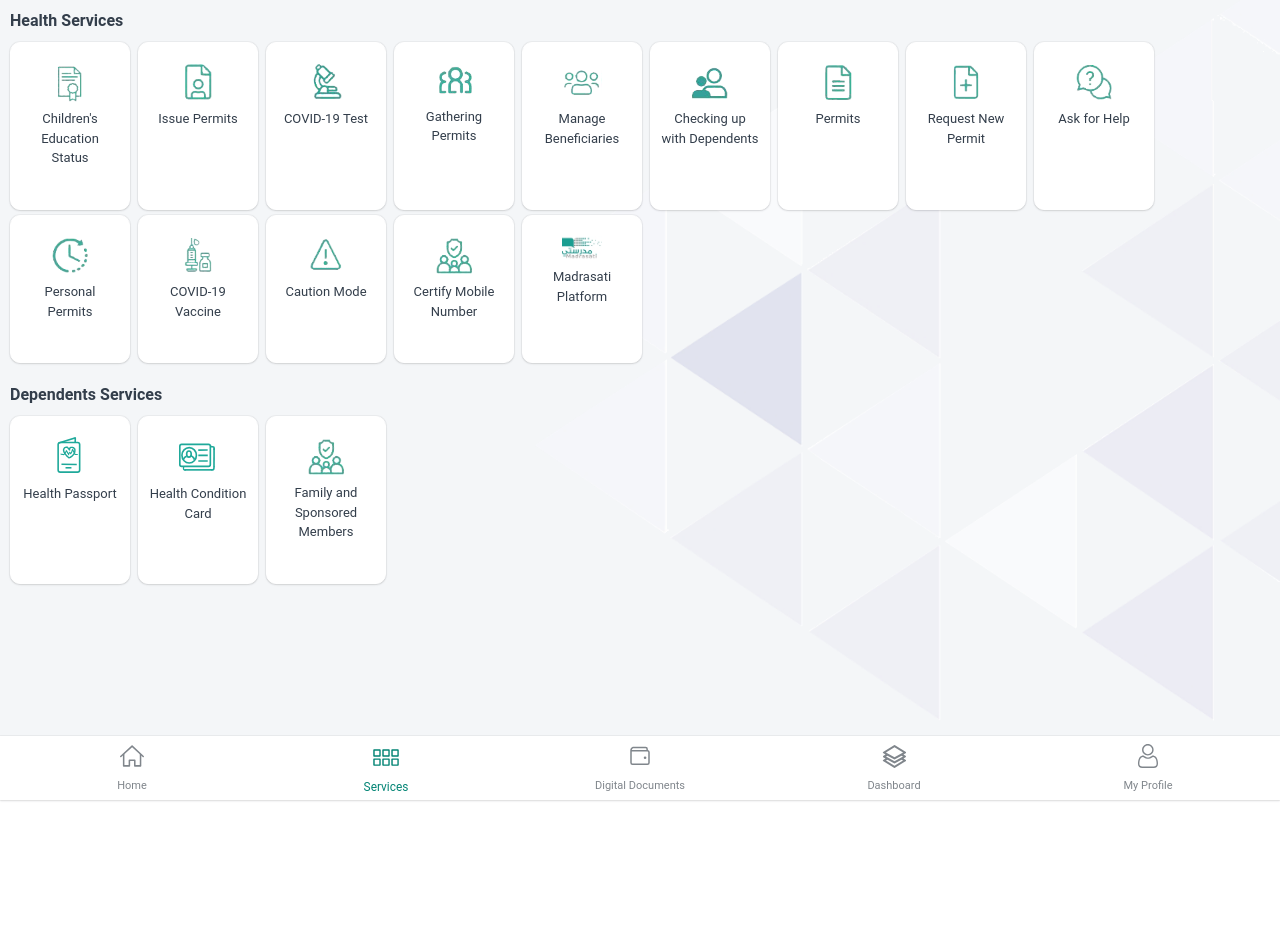
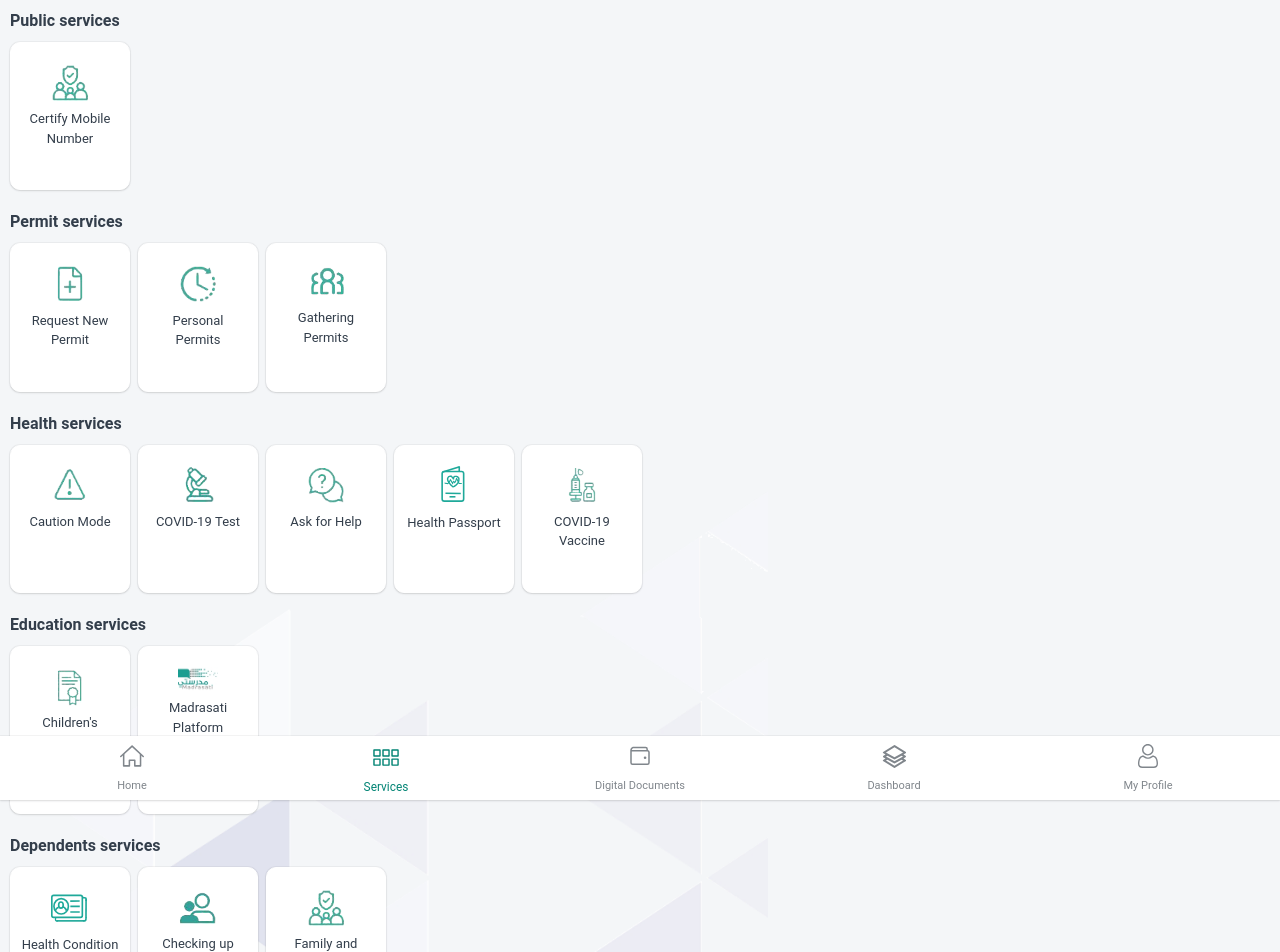
Before and after one commit to Yegoroot/taww, a React (Create React App) app: page /app/services in a window 1280 px wide. Shown: the top 952 px of the page. Before the commit the page ends 800 px from the top, so only its background shows below. Built offline with nearby package versions, Linux system fonts and the light colour scheme; what i18next-xhr-backend, jss-rtl would draw is missing.

Commit message:
english translate page service

```diff
--- a/src/components/GlobalStyle.ts
+++ b/src/components/GlobalStyle.ts
@@ -1,4 +1,5 @@
 import { createStyles, makeStyles } from '@material-ui/core'
+import { DIRECTION } from '../constants'
 
 const useStyles = makeStyles((theme) => createStyles({
   '@global': {
@@ -8,7 +9,7 @@ const useStyles = makeStyles((theme) => createStyles({
       padding: 0,
     },
     html: {
-      direction: 'ltr',
+      direction: DIRECTION,
       '-webkit-font-smoothing': 'antialiased',
       '-moz-osx-font-smoothing': 'grayscale',
       // [theme.breakpoints.up('md')]: {
--- a/src/components/Services/Services.jsx
+++ b/src/components/Services/Services.jsx
@@ -4,7 +4,7 @@ import { useTranslation } from 'react-i18next'
 import HealthPassportIcon from '../IconsSvg/HealthPassport'
 import UserCard from '../IconsSvg/UserCard'
 import Family from '../IconsSvg/Family'
-import Microscope from '../IconsSvg/Microscope'
+// import Microscope from '../IconsSvg/Microscope'
 import Vacine from '../IconsSvg/Vacine'
 
 const useStyles = makeStyles((theme) => ({
@@ -68,32 +68,32 @@ export const FamilyCard = () => {
     </div>
   )
 }
-export const CertifyNumberCard = () => {
-  const classes = useStyles()
-  const { t } = useTranslation()
-  return (
+// export const CertifyNumberCard = () => {
+//   const classes = useStyles()
+//   const { t } = useTranslation()
+//   return (
 
-    <div className={classes.wrapSlide}>
-      <Family />
-      <span className={classes.slideTitle}>
-        {t('card.cirtifyNumber')}
-      </span>
-    </div>
-  )
-}
-export const MicroscopeCard = () => {
-  const classes = useStyles()
-  const { t } = useTranslation()
-  return (
+//     <div className={classes.wrapSlide}>
+//       <Family />
+//       <span className={classes.slideTitle}>
+//         {t('card.cirtifyNumber')}
+//       </span>
+//     </div>
+//   )
+// }
+// export const MicroscopeCard = () => {
+//   const classes = useStyles()
+//   const { t } = useTranslation()
+//   return (
 
-    <div className={classes.wrapSlide}>
-      <Microscope />
-      <span className={classes.slideTitle}>
-        {t('card.test')}
-      </span>
-    </div>
-  )
-}
+//     <div className={classes.wrapSlide}>
+//       <Microscope />
+//       <span className={classes.slideTitle}>
+//         {t('card.test')}
+//       </span>
+//     </div>
+//   )
+// }
 
 export const VacineCard = () => {
   const classes = useStyles()
--- a/src/constants.ts
+++ b/src/constants.ts
@@ -1,7 +1,7 @@
 // export const ENABLE_REDUX_DEV_TOOLS = true
 export const DEBUG_I18 = true
 export const DEFAULT_LANGUAGE = 'en'
-export const DIRECTION = 'rtl' // так же поменяй в GlobalStyle
+export const DIRECTION = 'ltr' // так же поменяй в GlobalStyle
 export const DOMAIN = 'http://localhost:3000/'
 
 export const THEMES = {
--- a/src/layouts/DashboardLayout.tsx
+++ b/src/layouts/DashboardLayout.tsx
@@ -8,13 +8,14 @@ const useStyles = makeStyles((theme: ThemeOptions) => ({
   root: {
     backgroundColor: theme.palette.background.dark,
     backgroundImage: `url('/images/background/${theme.name}.png')`,
-    height: '100%',
+    // height: '100%',
     backgroundSize: '60%',
     backgroundRepeat: 'no-repeat',
-    backgroundPosition: '100% calc(100% - 70px)',
+    backgroundPosition: '0% calc(100% - 70px)',
+    backgroundAttachment: 'fixed'
   },
   wrapper: {
-    paddingBottom: 70,
+    paddingBottom: 50,
     overflow: 'auto'
   }
 }))
--- a/src/layouts/EmptyLayout.tsx
+++ b/src/layouts/EmptyLayout.tsx
@@ -3,10 +3,10 @@ import { makeStyles } from '@material-ui/core'
 
 const useStyles = makeStyles(() => ({
   root: {
-    height: '100%',
-    backgroundSize: '60%',
-    backgroundRepeat: 'no-repeat',
-    backgroundPosition: '100% 90%',
+    // height: '100%',
+    // backgroundSize: '60%',
+    // backgroundRepeat: 'no-repeat',
+    // backgroundPosition: '100% 90%',
     padding: 20
   }
 }))
--- a/src/layouts/HomeLayout.tsx
+++ b/src/layouts/HomeLayout.tsx
@@ -7,13 +7,8 @@ import Menu from '../components/Menu'
 const useStyles = makeStyles((theme: ThemeOptions) => ({
   root: {
     backgroundColor: theme.palette.background.dark,
-    height: '100%',
-    backgroundSize: '60%',
-    backgroundRepeat: 'no-repeat',
-    backgroundPosition: '100% calc(100% - 70px)',
   },
   wrapper: {
-    paddingBottom: 70,
     overflow: 'auto'
   }
 }))
--- a/src/translate/ar.js
+++ b/src/translate/ar.js
@@ -8,13 +8,48 @@ export default {
       newServices: 'الخادمات الحديثة',
       displayAll: 'عرض الكل'
     },
+    sPage: {
+      publicS: 'Public services',
+      permitS: 'Permit services',
+      healthS: 'Health services',
+      educationS: 'Education services',
+      dependentsS: 'Dependents services',
+      hajjS: 'Hajj and Umrah services',
+    },
     card: {
-      vaccine: 'لقاح كورونا',
-      cCard: 'بطاقة الوضع الصحي',
-      test: 'فحص كورونا',
-      passport: 'الجواز الصحي',
-      family: 'أفراد الأسرة والمكفولين',
-      cirtifyNumber: 'تعريف رقم الجوال'
+      // INFO public
+      family2: 'Certify Mobile Number',
+      // INFO permit
+      plus: 'Request New Permit',
+      time: 'Personal Permits',
+      people: 'Gathering Permits',
+      // INFO health
+      warning: 'Caution Mode',
+      microscope: 'COVID-19 Test',
+      question: 'Ask for Help',
+      passport: 'Health Passport',
+      vaccine: 'COVID-19 Vaccine',
+      // INFO education
+      certificate: "Children's Education Status",
+      madrasa: 'Madrasati Platform',
+      // INFO dependents
+      cCard: 'Health Condition Card',
+      people3: 'Checking up with Dependents',
+      family: 'Family and Sponsored Members',
+      // INFO Hajj
+      permits: 'Permits',
+      issuepermits: 'Issue Permits',
+      people2: 'Manage Beneficiaries',
+      // INFO no use now
+      // test: 'COVID-19 Test',
+      // cirtifyNumber: 'Certify Mobile Number'
+
+      // vaccine: 'لقاح كورونا',
+      // cCard: 'بطاقة الوضع الصحي',
+      // test: 'فحص كورونا',
+      // passport: 'الجواز الصحي',
+      // family: 'أفراد الأسرة والمكفولين',
+      // cirtifyNumber: 'تعريف رقم الجوال'
     },
     tabaut: {
       title: 'تحذير',
--- a/src/translate/en.js
+++ b/src/translate/en.js
@@ -17,27 +17,32 @@ export default {
       hajjS: 'Hajj and Umrah services',
     },
     card: {
-      // png
+      // INFO public
       family2: 'Certify Mobile Number',
-      certificate: "Children's Education Status",
+      // INFO permit
       plus: 'Request New Permit',
       time: 'Personal Permits',
       people: 'Gathering Permits',
-      people2: 'Manage Beneficiaries',
-      people3: 'Checking up with Dependents',
+      // INFO health
       warning: 'Caution Mode',
       microscope: 'COVID-19 Test',
       question: 'Ask for Help',
+      passport: 'Health Passport',
+      vaccine: 'COVID-19 Vaccine',
+      // INFO education
+      certificate: "Children's Education Status",
       madrasa: 'Madrasati Platform',
+      // INFO dependents
+      cCard: 'Health Condition Card',
+      people3: 'Checking up with Dependents',
+      family: 'Family and Sponsored Members',
+      // INFO Hajj
       permits: 'Permits',
       issuepermits: 'Issue Permits',
-      // svg
-      vaccine: 'COVID-19 Vaccine',
-      cCard: 'Health Condition Card',
-      test: 'COVID-19 Test',
-      passport: 'Health Passport',
-      family: 'Family and Sponsored Members',
-      cirtifyNumber: 'Certify Mobile Number'
+      people2: 'Manage Beneficiaries',
+      // INFO no use now
+      // test: 'COVID-19 Test',
+      // cirtifyNumber: 'Certify Mobile Number'
     },
     tabaut: {
       title: 'Warning',
--- a/src/views/Services.tsx
+++ b/src/views/Services.tsx
@@ -1,5 +1,6 @@
 import React from 'react'
 import { makeStyles } from '@material-ui/core'
+import { useTranslation } from 'react-i18next'
 
 import { HealthPassportCard, HealthConditionCard, /* FamilyCard */ } from '../components/Services/Services'
 import { CertificateCard } from '../components/Services/CertificateCard'
@@ -43,70 +44,96 @@ const useStyles = makeStyles((theme) => ({
 
 const Services = () => {
   const classes = useStyles()
+  const { t } = useTranslation()
   return (
     <div className={classes.root}>
       <div className={classes.block}>
         <span className={classes.titleBlock}>
-          Health Services
+          {t('sPage.publicS')}
         </span>
+        <div className={classes.slide}>
+          <Family2Card />
+        </div>
+      </div>
 
+      <div className={classes.block}>
+        <span className={classes.titleBlock}>
+          {t('sPage.permitS')}
+        </span>
+        <div className={classes.slide}>
+          <PlusCard />
+        </div>
+        <div className={classes.slide}>
+          <TimeCard />
+        </div>
+        <div className={classes.slide}>
+          <PeopleCard />
+        </div>
+      </div>
+
+      <div className={classes.block}>
+        <span className={classes.titleBlock}>
+          {t('sPage.healthS')}
+        </span>
+        <div className={classes.slide}>
+          <WarningCard />
+        </div>
+        <div className={classes.slide}>
+          <MicroscopeCard />
+        </div>
+        <div className={classes.slide}>
+          <QuestionCard />
+        </div>
+        <div className={classes.slide}>
+          <HealthPassportCard />
+        </div>
+        <div className={classes.slide}>
+          <VaccineCard />
+        </div>
+      </div>
+
+      <div className={classes.block}>
+        <span className={classes.titleBlock}>
+          {t('sPage.educationS')}
+        </span>
         <div className={classes.slide}>
           <CertificateCard />
+        </div>
+        <div className={classes.slide}>
+          <MadrasaCard />
+        </div>
+      </div>
+
+      <div className={classes.block}>
+        <span className={classes.titleBlock}>
+          {t('sPage.dependentsS')}
+        </span>
+        <div className={classes.slide}>
+          <HealthConditionCard />
+        </div>
+        <div className={classes.slide}>
+          <People3Card />
+        </div>
+        <div className={classes.slide}>
+          <FamilyCard />
+        </div>
+      </div>
+
+      <div className={classes.block}>
+        <span className={classes.titleBlock}>
+          {t('sPage.hajjS')}
+        </span>
+        <div className={classes.slide}>
+          <PermitsCard />
         </div>
         <div className={classes.slide}>
           <IssuePermitsCard />
         </div>
         <div className={classes.slide}>
-          <MicroscopeCard />
-        </div>
-        <div className={classes.slide}>
-          <PeopleCard />
-        </div>
-        <div className={classes.slide}>
           <People2Card />
         </div>
-        <div className={classes.slide}>
-          <People3Card />
-        </div>
-        <div className={classes.slide}>
-          <PermitsCard />
-        </div>
-        <div className={classes.slide}>
-          <PlusCard />
-        </div>
-        <div className={classes.slide}>
-          <QuestionCard />
-        </div>
-        <div className={classes.slide}>
-          <TimeCard />
-        </div>
-        <div className={classes.slide}>
-          <VaccineCard />
-        </div>
-        <div className={classes.slide}>
-          <WarningCard />
-        </div>
-        <div className={classes.slide}>
-          <Family2Card />
-        </div>
-        <div className={classes.slide}>
-          <MadrasaCard />
-        </div>
       </div>
-      <div className={classes.block}>
-        <span className={classes.titleBlock}>
-          Dependents Services
-        </span>
-        <div className={classes.slide}>
-          <HealthPassportCard />
-        </div>
-        <div className={classes.slide}>
-          <HealthConditionCard />
-        </div>
-        <div className={classes.slide}>
-          <FamilyCard />
-        </div>
-      </div>
+
     </div>
   )
 }
```
Also changed, not shown: src/components/Swiper/SwiperServices.tsx (+1 -7 lines).
